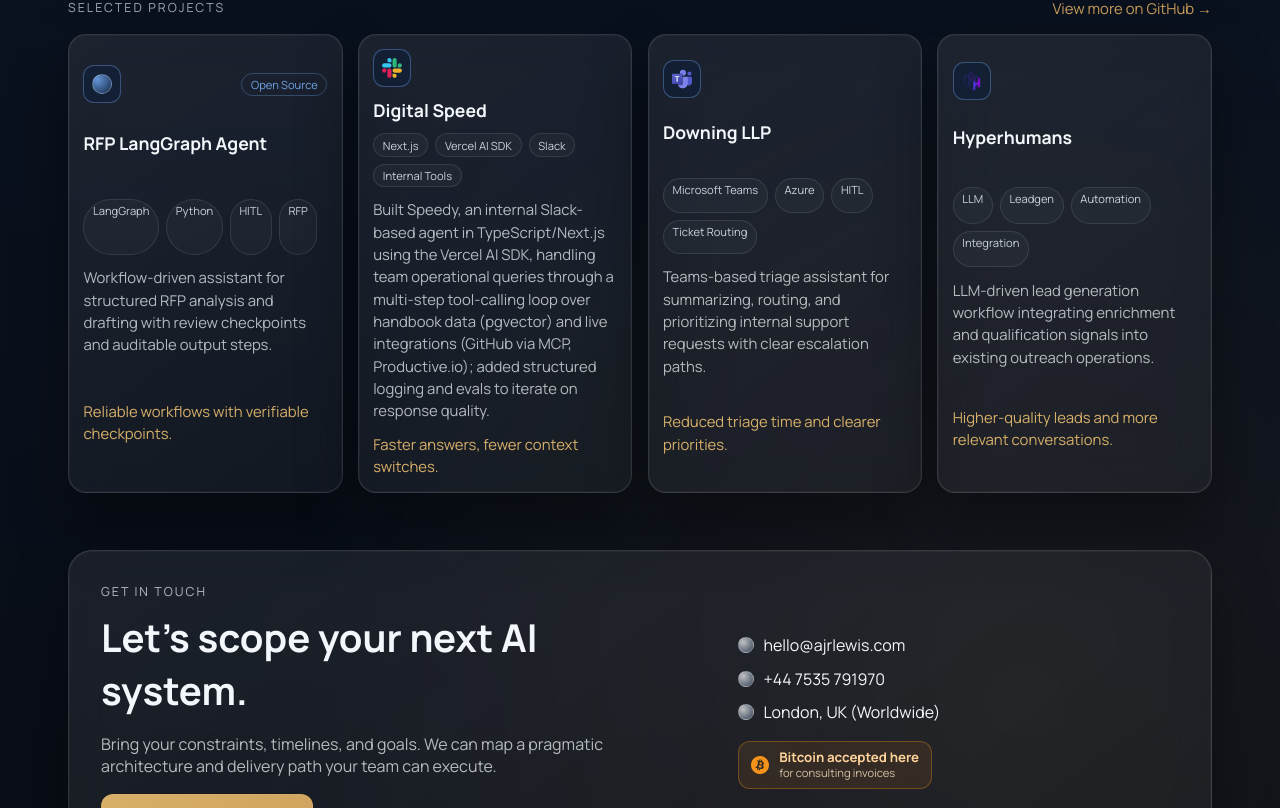
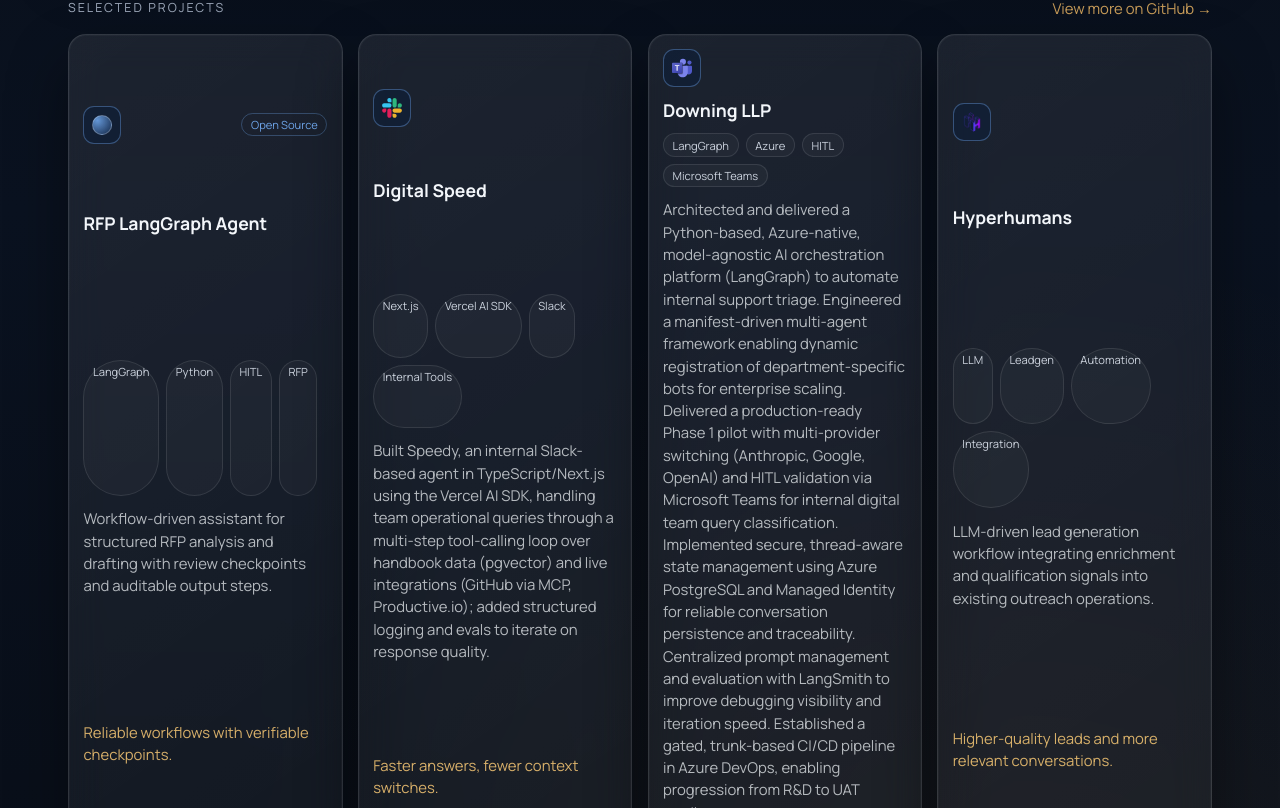
Before and after one commit to ajrlewis/ajrlewis, a Next.js app in the folder apps/web/: page / in a window 1280 px wide. Shown: the part 1512-2320 px from the top of the page. Built offline with nearby package versions, Linux system fonts and the light colour scheme.

Commit message:
copy(web): expand downing project architecture summary

```diff
--- a/apps/web/app/page.tsx
+++ b/apps/web/app/page.tsx
@@ -138,9 +138,9 @@
   },
   {
     title: "Downing LLP",
-    tags: ["Microsoft Teams", "Azure", "HITL", "Ticket Routing"],
+    tags: ["LangGraph", "Azure", "HITL", "Microsoft Teams"],
     description:
-      "Teams-based triage assistant for summarizing, routing, and prioritizing internal support requests with clear escalation paths.",
+      "Architected and delivered a Python-based, Azure-native, model-agnostic AI orchestration platform (LangGraph) to automate internal support triage. Engineered a manifest-driven multi-agent framework enabling dynamic registration of department-specific bots for enterprise scaling. Delivered a production-ready Phase 1 pilot with multi-provider switching (Anthropic, Google, OpenAI) and HITL validation via Microsoft Teams for internal digital team query classification. Implemented secure, thread-aware state management using Azure PostgreSQL and Managed Identity for reliable conversation persistence and traceability. Centralized prompt management and evaluation with LangSmith to improve debugging visibility and iteration speed. Established a gated, trunk-based CI/CD pipeline in Azure DevOps, enabling progression from R&D to UAT readiness.",
     outcome: "Reduced triage time and clearer priorities.",
     icon: "chat",
     iconSrc: "/icons/microsoft-teams.svg"
```
